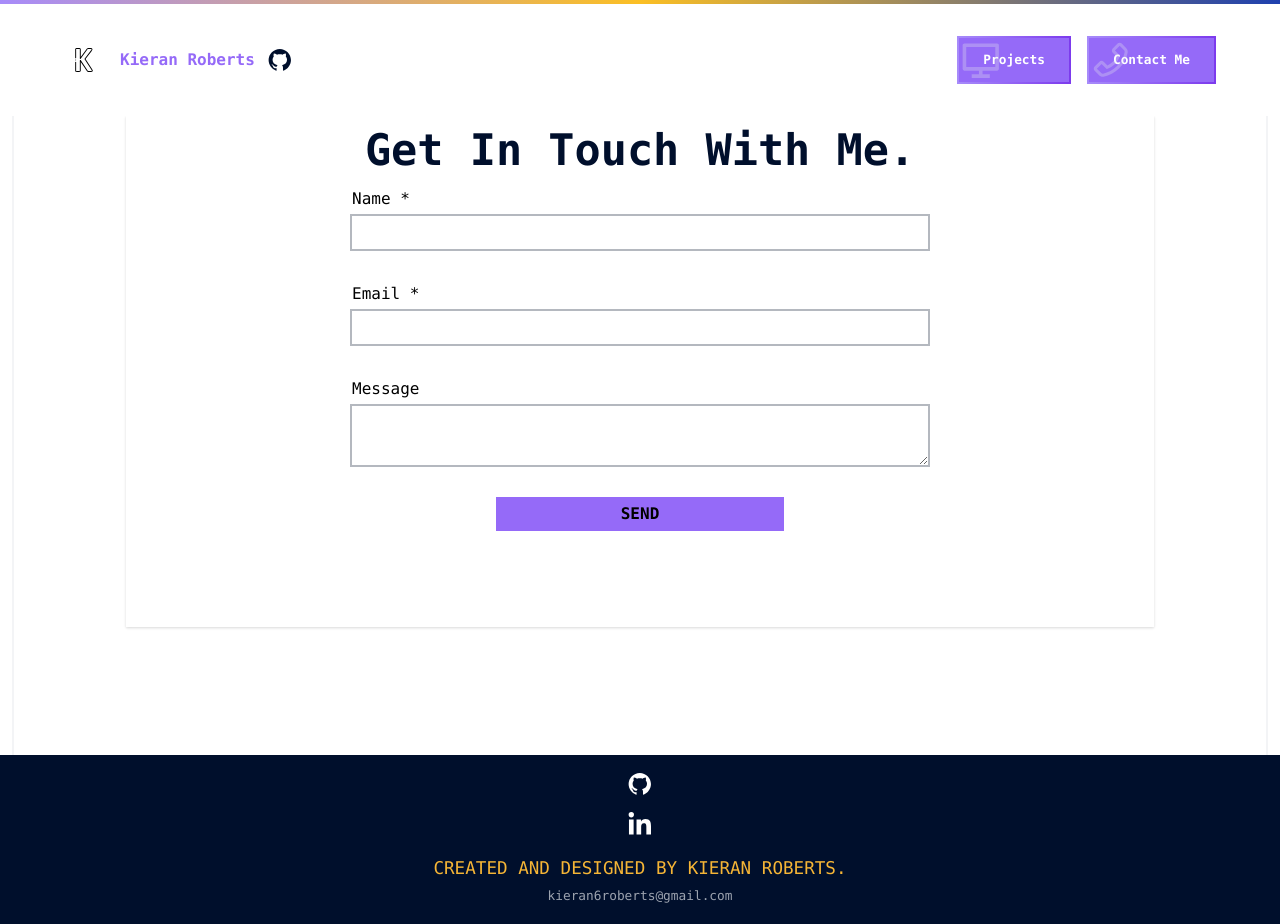
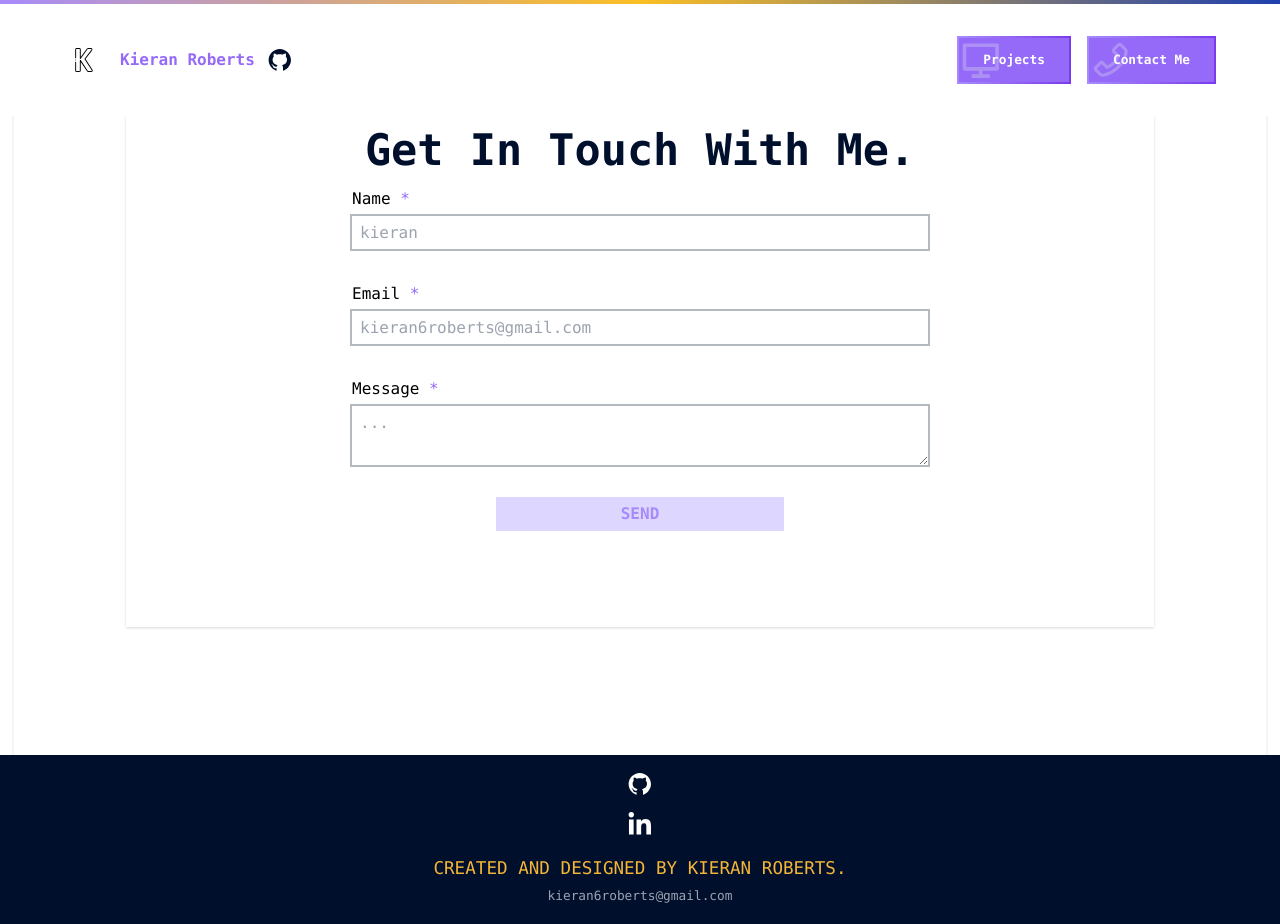
Before and after one commit to kieran6roberts/MyPortfolio-nextjs, a Next.js app: page /contact in a window 1280 px wide. Built offline with nearby package versions, Linux system fonts and the light colour scheme.

Commit message:
fixed form btn disabled

```diff
--- a/src/containers/Form/Form.tsx
+++ b/src/containers/Form/Form.tsx
@@ -66,7 +66,7 @@ export default function Form(): React.ReactElement {
         if (checkForEmptyObject(errors)) submitDisabled = false;
         else submitDisabled = true;
         console.log(errors);
-        console.log(submitDisabled);
+        console.log(submitDisabled)
     }, [ inputValues ]);
 
     return (
@@ -79,35 +79,38 @@ export default function Form(): React.ReactElement {
             <label
             htmlFor="name"
             className="mb-1">
-                name *
+                name <span className="text-pri">*</span>
             </label>
             <input id="name"
             type="text"
             name="name"
             value={inputValues.name}
             onChange={inputChangeHandler}
+            placeholder="kieran"
             className="py-1 px-2 mb-8 text-black ring-2 ring-gray-500 ring-opacity-50 focus:outline-none focus:ring-pri" />
             <label
             htmlFor="email"
             className="mb-1">
-                email *
+                email <span className="text-pri">*</span>
             </label>
             <input id="email"
             type="email"
             name="email"
             value={inputValues.email}
             onChange={inputChangeHandler}
+            placeholder="kieran6roberts@gmail.com"
             className="py-1 px-2 mb-8 text-black ring-2 ring-gray-500 ring-opacity-50 focus:outline-none focus:ring-pri" />
             <label
             htmlFor="message"
             className="mb-1">
-                message
+                message <span className="text-pri">*</span>
             </label>
             <textarea
             name="message"
             id="message"
             value={inputValues.message}
             onChange={inputChangeHandler}
+            placeholder="..."
             className="py-1 px-2 mb-8 text-black ring-2 ring-gray-500 ring-opacity-50 focus:outline-none focus:ring-pri" />
             <input
             id="submit"
@@ -115,7 +118,7 @@ export default function Form(): React.ReactElement {
             name="submit"
             value="send"
             disabled={submitDisabled}
-            className={`${submitDisabled ? "bg-pri cursor-not-allowed" : "bg-pri cursor-pointer"} m-auto w-2/4 py-1 px-2 font-bold uppercase`} />
+            className={`${!checkForEmptyObject(errors) ? "bg-purple-200 text-purple-400 cursor-not-allowed" : "bg-pri text-light cursor-pointer"} m-auto w-2/4 py-1 px-2 font-bold uppercase`} />
         </form>
     )
 };
```
